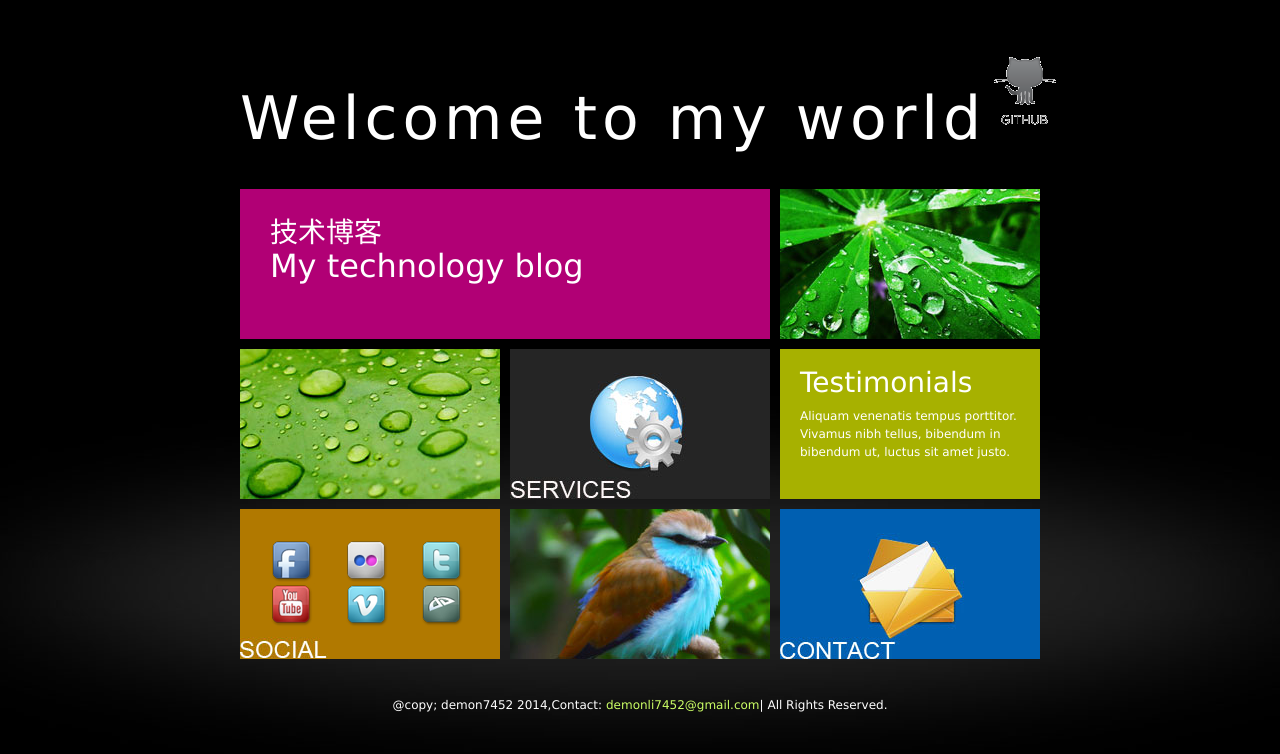
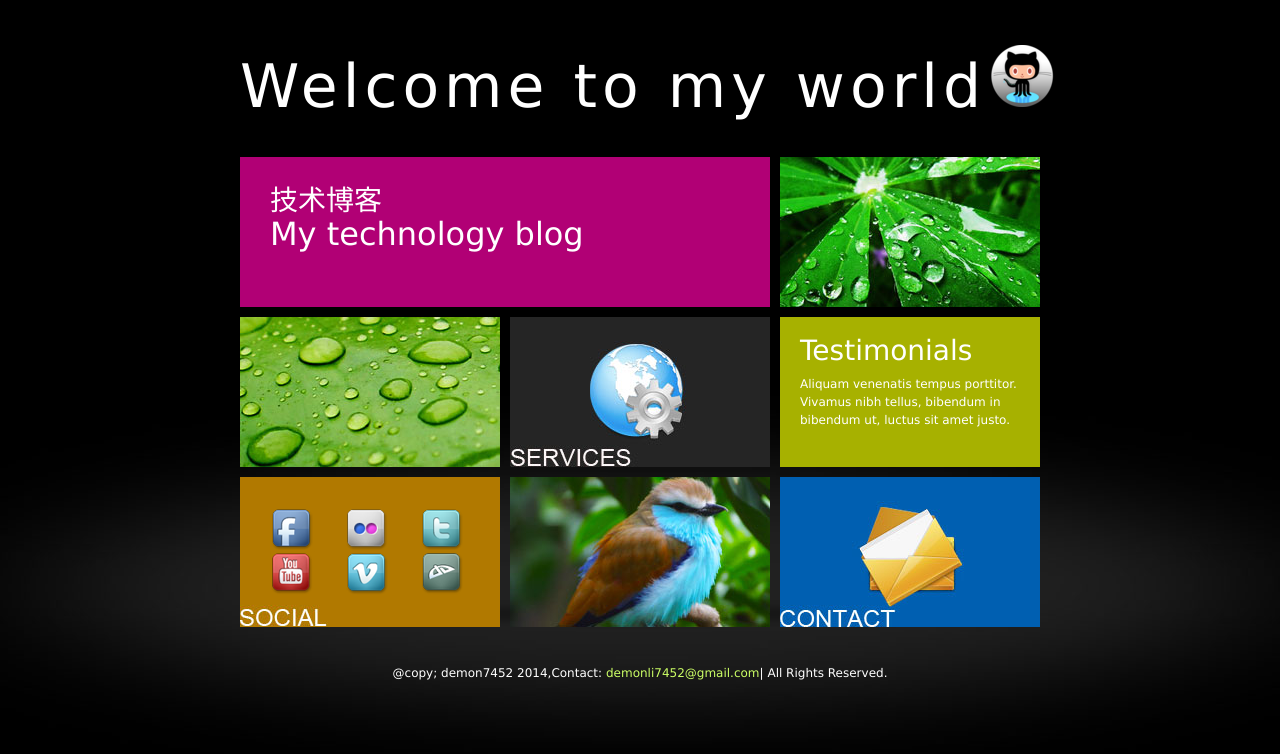
Before and after one commit to demon7452/demon7452.github.io, a Jekyll site: the page index.html, which Jekyll copies as it is, in a window 1280 px wide. Shown: the top 754 px of the page. Built offline with Jekyll 4.4.1, drawn with Linux system fonts in a browser that asks for light colours; Markdown is read by kramdown in place of the engine named in the settings.

Commit message:
修改github图标！

```diff
--- a/index.html
+++ b/index.html
@@ -22,7 +22,7 @@
 <div id="templatemo_header">
     <div id="site_title">
 		<a href="#home"><span>Welcome to my world</span></a>
-		<a href='http://github.com/demon7452' target='_blank'><img src="images/github.gif"/></a>
+		<a href='http://github.com/demon7452' target='_blank'><img src="images/github.png"/></a>
 	</div>
 </div>
 <div id="templatemo_main">
```
Also changed, not shown: images/github.png (added).
